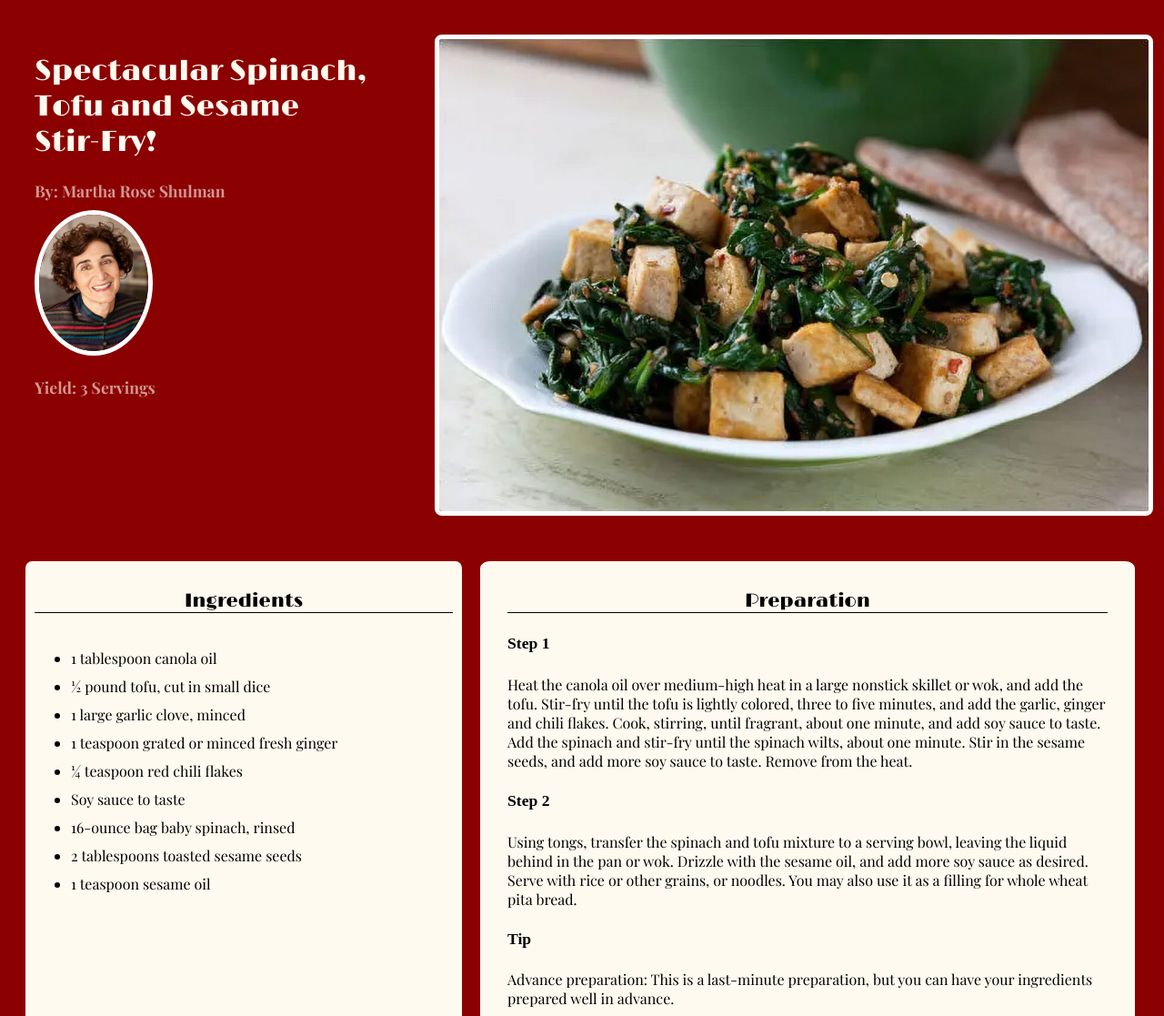
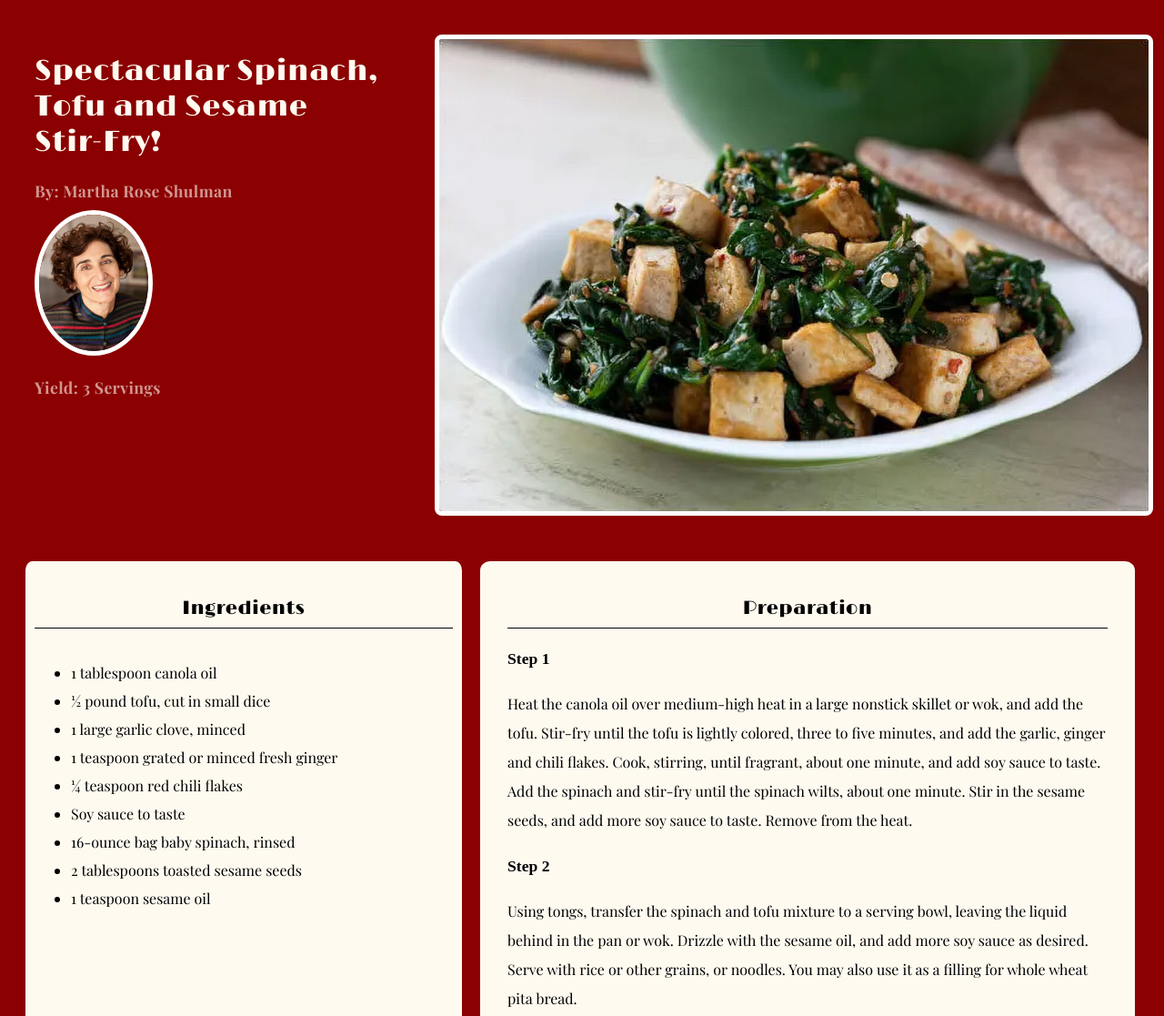
Before and after one commit to ferahfenton/week-7-exercise-, a plain HTML site: page index.html in a window 1280 px wide. Shown: the top 1117 px of the page at 91% size. Drawn offline with nearby package versions, Linux system fonts and the light colour scheme; a web font is replaced by a local one.

Commit message:
added letter spacing and line height

```diff
--- a/index.html
+++ b/index.html
@@ -19,6 +19,7 @@
   font-family: "Limelight", sans-serif;
   font-weight: 400;
   font-style: normal;
+  letter-spacing: .02em;
   }
 
   h2 {
@@ -28,6 +29,7 @@
     font-size: 1.1em;
     font-weight: 700;
     color: #d19690;
+    letter-spacing: .02em;
   }
 
   h3 {
@@ -36,6 +38,8 @@
     font-style: normal;
     font-size: 1.3em;
     text-align: center;
+    line-height: 2em;
+    letter-spacing: .02em;
   }
 
   h4 {
@@ -54,6 +58,7 @@
     font-family: "Playfair Display", serif;
     font-optical-sizing: auto;
     font-style: normal;
+    line-height: 2em;
   }
 
   .page {
```
